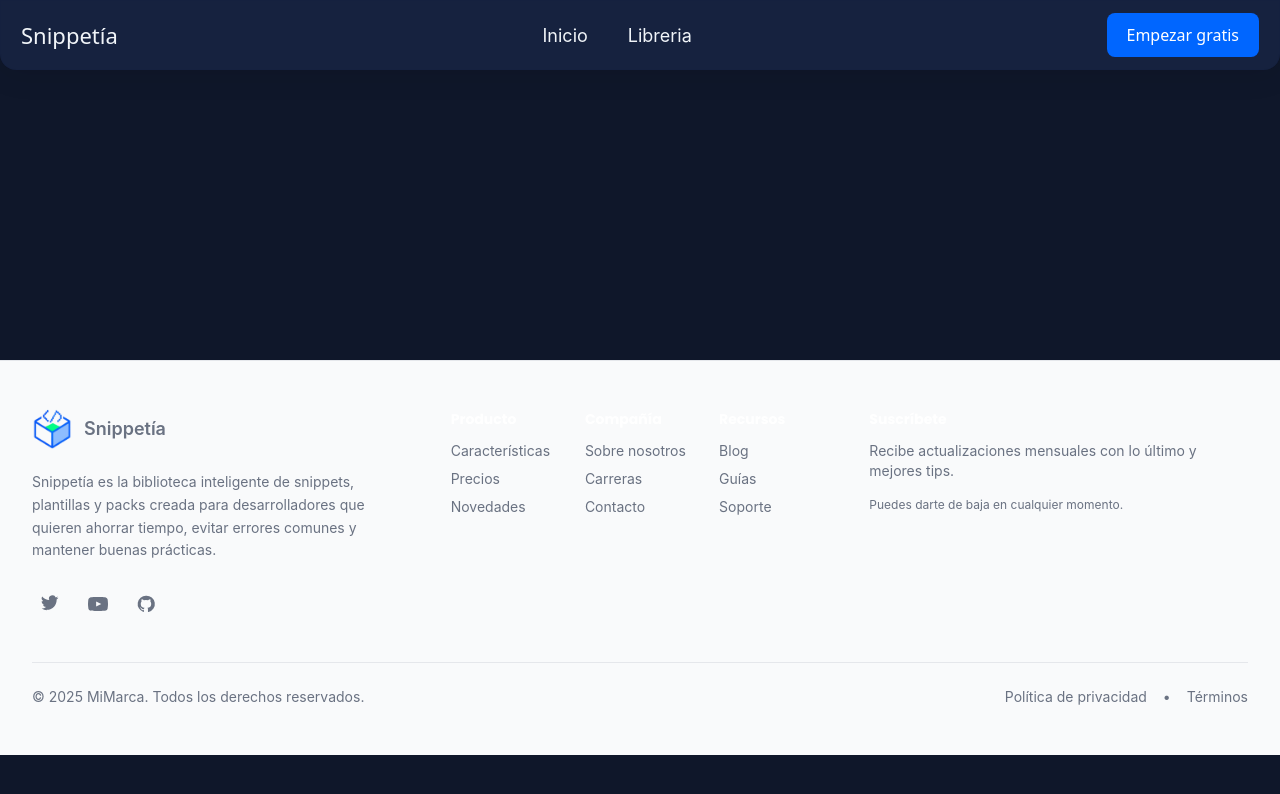
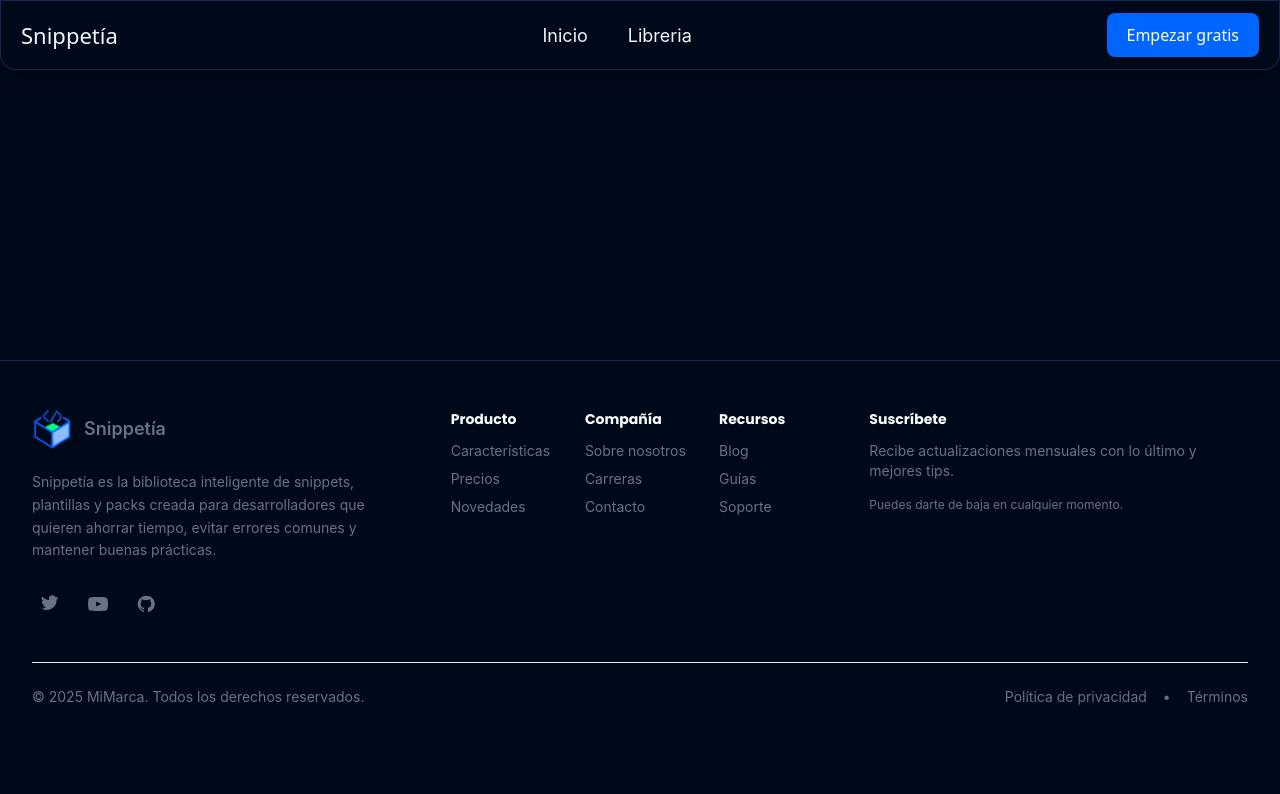
Before and after one commit to ManuelDavGomez/Personal---Snippet-a, a Next.js app: page / in a window 1280 px wide. Shown: the top 794 px of the page. Built offline with nearby package versions, Linux system fonts and the light colour scheme.

Commit message:
Cambios visuales en los colores

```diff
--- a/src/app/components/Foot.jsx
+++ b/src/app/components/Foot.jsx
@@ -5,7 +5,7 @@ import Icon from "@/app/icon1.png";
 const Foot = () => {
   return (
     <>
-      <footer className="bg-gray-50 dark:bg-gray-900 text-gray-700 dark:text-gray-200 border-t border-gray-200 dark:border-gray-800">
+      <footer className=" bg-[var(--background)] text-gray-700 dark:text-gray-200 border-t border-[#314a867d] dark:border-gray-800">
         <div className="max-w-7xl mx-auto px-4 sm:px-6 lg:px-8 py-12">
           <div className="flex flex-col md:flex-row md:items-start md:justify-between gap-10">
             {/* Brand + short description */}
--- a/src/app/components/stylesco.css
+++ b/src/app/components/stylesco.css
@@ -1,13 +1,13 @@
 .navbar {
   font-size: 18px;
   padding-bottom: 10px;
-  background: rgba(22, 34, 63, 1);
+  background: var(--background);
   border-bottom-left-radius: 16px;
   border-bottom-right-radius: 16px;
-  box-shadow: 0 4px 30px rgba(0, 0, 0, 0.1);
+  box-shadow: 0 4px 30px #0000001a;
   backdrop-filter: blur(5px);
   -webkit-backdrop-filter: blur(5px);
-  border: 1px solid rgba(22, 34, 63, 0.49);
+  border: 1px solid #314a867d;
   position: fixed;
   width: 100%;
   z-index: 100;
--- a/src/app/globals.css
+++ b/src/app/globals.css
@@ -4,7 +4,7 @@
   --primary: #0066ff;
   --secondary: #0bbf7a;
   --accent: #ff7a59;
-  --background: #0f172a;
+  --background: #00091a;
   --text-primary: #f1f5f9;
   --text-secondary: #6a7282;
   --border-color: #28374e;
--- a/src/app/page.js
+++ b/src/app/page.js
@@ -128,8 +128,8 @@ export default function Home() {
               </div>
             </div>
 
-            <div class="pointer-events-none absolute inset-y-0 left-0 w-24 bg-gradient-to-r from-[#0f172a] to-transparent"></div>
-            <div class="pointer-events-none absolute inset-y-0 right-0 w-24 bg-gradient-to-l from-[#0f172a] to-transparent"></div>
+            <div class="pointer-events-none absolute inset-y-0 left-0 w-24 bg-gradient-to-r from-[var(--background)] to-transparent"></div>
+            <div class="pointer-events-none absolute inset-y-0 right-0 w-24 bg-gradient-to-l from-[var(--background)] to-transparent"></div>
           </div>
 
           <section class="py-0">
@@ -137,7 +137,7 @@ export default function Home() {
               Características destacadas
             </h2>
             <article class="grid md:grid-cols-2 lg:grid-cols-3 gap-10 max-w-6xl mx-auto">
-              <section class="p-6 rounded-xl shadow border-double border-4 border-[var(--border-color)]">
+              <section class="p-6 rounded-xl shadow border-double border-4 border-[var(--border-color)] bg-[#0B1223]">
                 <section className="mb-4">
                   <svg
                     xmlns="http://www.w3.org/2000/svg"
@@ -159,7 +159,7 @@ export default function Home() {
                 <p>Copia y pega snippets listos para usar.</p>
               </section>
 
-              <section class="p-6 rounded-xl shadow border-double border-4 border-[var(--border-color)]">
+              <section class="p-6 rounded-xl shadow border-double border-4 border-[var(--border-color)] bg-[#0B1223]">
                 <section className="mb-4">
                   <svg
                     xmlns="http://www.w3.org/2000/svg"
@@ -180,7 +180,7 @@ export default function Home() {
                 <p>Snippets con el código mínimo necesario.</p>
               </section>
 
-              <section class="p-6 rounded-xl shadow border-double border-4 border-[var(--border-color)]">
+              <section class="p-6 rounded-xl shadow border-double border-4 border-[var(--border-color)] bg-[#0B1223]">
                 <section className="mb-4">
                   <svg
                     xmlns="http://www.w3.org/2000/svg"
@@ -201,7 +201,7 @@ export default function Home() {
                 <p>Agrupa snippets por categorías útiles.</p>
               </section>
 
-              <section class="p-6 rounded-xl shadow border-double border-4 border-[var(--border-color)]">
+              <section class="p-6 rounded-xl shadow border-double border-4 border-[var(--border-color)] bg-[#0B1223]">
                 <section className="mb-4">
                   <svg
                     xmlns="http://www.w3.org/2000/svg"
@@ -221,7 +221,7 @@ export default function Home() {
                 <p>Conéctalo fácilmente con tu editor.</p>
               </section>
 
-              <section class="p-6 rounded-xl shadow border-double border-4 border-[var(--border-color)]">
+              <section class="p-6 rounded-xl shadow border-double border-4 border-[var(--border-color)] bg-[#0B1223]">
                 <section className="mb-4">
                   <svg
                     xmlns="http://www.w3.org/2000/svg"
@@ -243,7 +243,7 @@ export default function Home() {
                 <p>Revisados para evitar errores comunes.</p>
               </section>
 
-              <section class="p-6 rounded-xl shadow border-double border-4 border-[var(--border-color)]">
+              <section class="p-6 rounded-xl shadow border-double border-4 border-[var(--border-color)] bg-[#0B1223]">
                 <section className="mb-4">
                   <svg
                     xmlns="http://www.w3.org/2000/svg"
```
